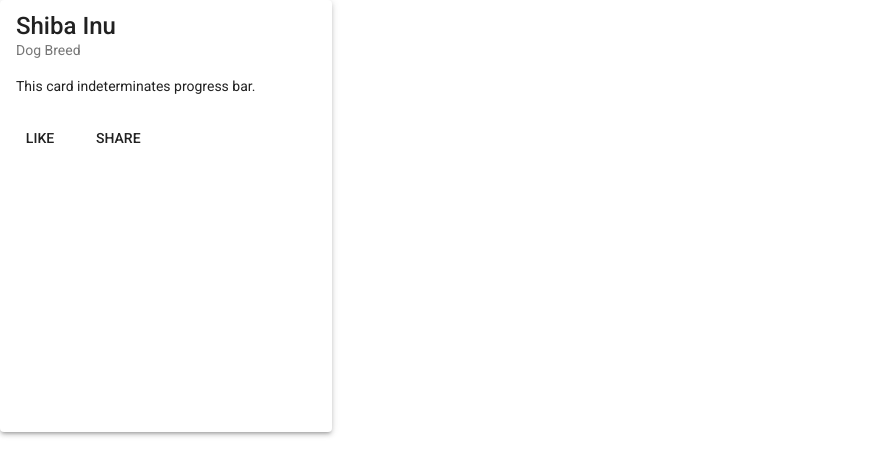
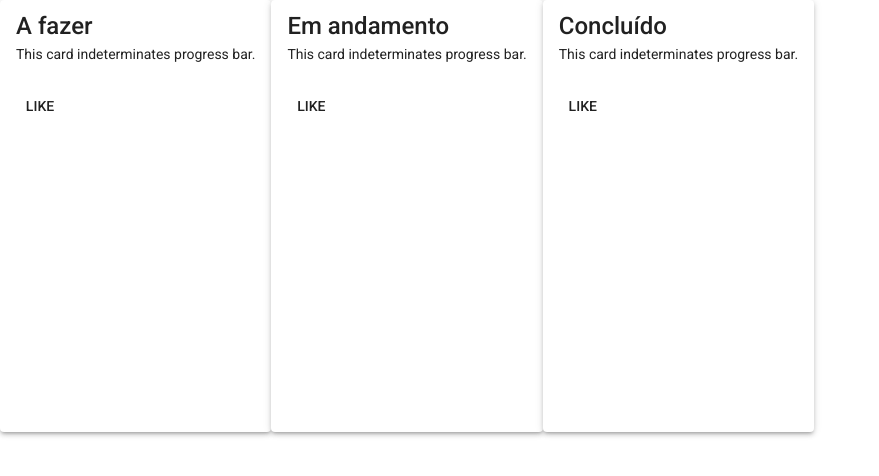
Before and after one commit to gabriel-q7/kanban-board, an Angular app: page / in a window 1280 px wide. Shown: the top 476 px of the page, without its empty margins (0-879 px from the left). Built offline with nearby package versions, Linux system fonts and the light colour scheme.

Commit message:
upd app, coluna

```diff
--- a/src/app/app.component.html
+++ b/src/app/app.component.html
@@ -1 +1,5 @@
-<app-coluna></app-coluna>
+<div class="container">
+  <app-coluna titulo="A fazer"></app-coluna>
+  <app-coluna titulo="Em andamento"></app-coluna>
+  <app-coluna titulo="Concluído"></app-coluna>
+</div>
--- a/src/app/components/coluna/coluna.component.html
+++ b/src/app/components/coluna/coluna.component.html
@@ -1,12 +1,9 @@
 <mat-card class="coluna-card mat-elevation-z3">
-  <mat-card-title>Shiba Inu</mat-card-title>
-  <mat-card-subtitle>Dog Breed</mat-card-subtitle>
+  <mat-card-title>{{ titulo }} </mat-card-title>
   <mat-card-content>
     <p>This card indeterminates progress bar.</p>
-    <p></p>
   </mat-card-content>
   <mat-card-actions>
     <button mat-button>LIKE</button>
-    <button mat-button>SHARE</button>
   </mat-card-actions>
 </mat-card>
--- a/src/app/components/coluna/coluna.component.ts
+++ b/src/app/components/coluna/coluna.component.ts
@@ -1,4 +1,4 @@
-import { Component, OnInit } from "@angular/core";
+import { Component, Input, OnInit } from "@angular/core";
 
 @Component({
   selector: "app-coluna",
@@ -6,7 +6,7 @@ import { Component, OnInit } from "@angular/core";
   styleUrls: ["./coluna.component.css"],
 })
 export class ColunaComponent implements OnInit {
-  titulo: string = "";
+  @Input() titulo: string = "";
   constructor() {}
 
   ngOnInit(): void {}
--- a/src/styles.css
+++ b/src/styles.css
@@ -1,5 +1,3 @@
-/* You can add global styles to this file, and also import other style files */
-
 html,
 body {
   height: 100%;
@@ -9,3 +7,9 @@ body {
   margin: 0;
   font-family: Roboto, "Helvetica Neue", sans-serif;
 }
+
+.container {
+  margin: 0 auto;
+  display: flex;
+  flex-direction: row;
+}
```
Also changed, not shown: 1 other file (tests, documents, lock files or other folders).
